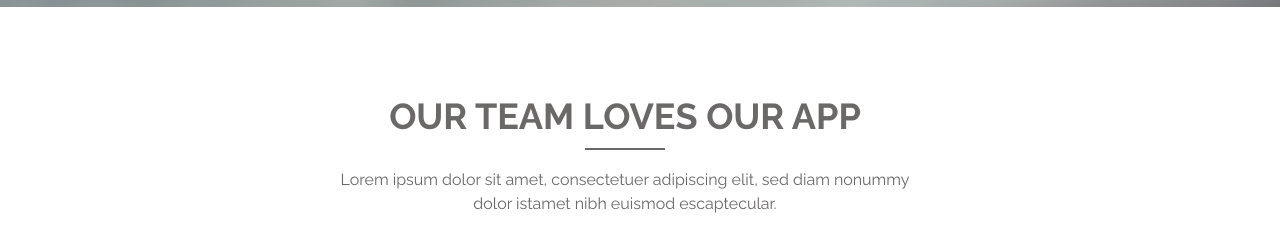
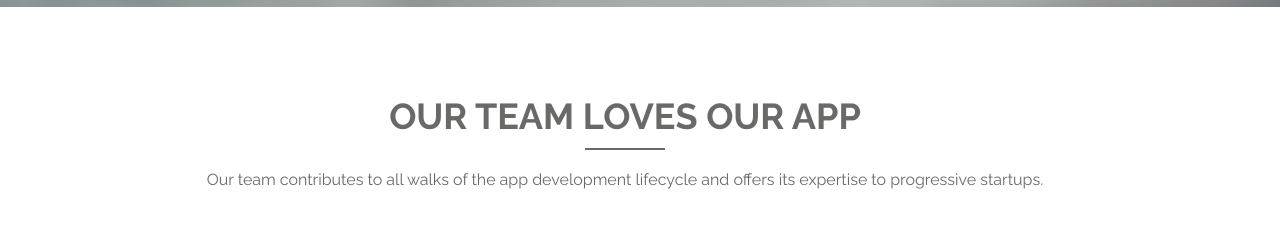
Before and after one commit to magnitoapp/magnito, a plain HTML site: page index.html in a window 1280 px wide. Shown: the part 2691-2940 px from the top of the page. Drawn offline with Linux system fonts and the light colour scheme.

Commit message:
Update index.html

```diff
--- a/index.html
+++ b/index.html
@@ -194,8 +194,8 @@
 				<div class="col-md-12 clients-title">
 					<h1>OUR TEAM LOVES OUR APP</h1>
 					<div class="dark-stroke"></div>
-					<p class="title-description">Lorem ipsum dolor sit amet, consectetuer adipiscing elit, sed diam
-						nonummy <br> dolor istamet nibh euismod escaptecular.</p>
+					<p class="title-description">Our team contributes to all walks of the app development lifecycle
+						and offers its expertise to progressive startups.</p>
 				</div>
 			</div>
 			<div class="row clients-list">
```
